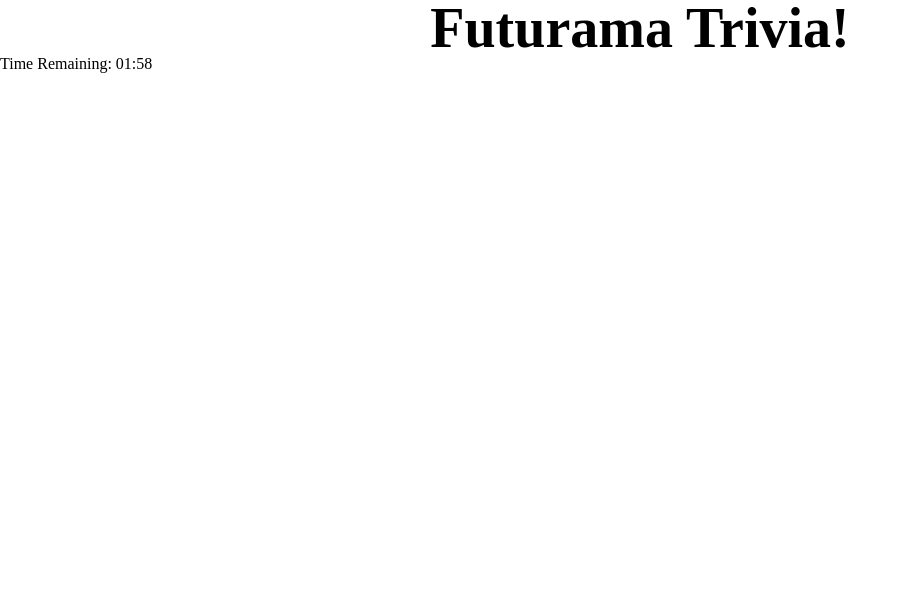
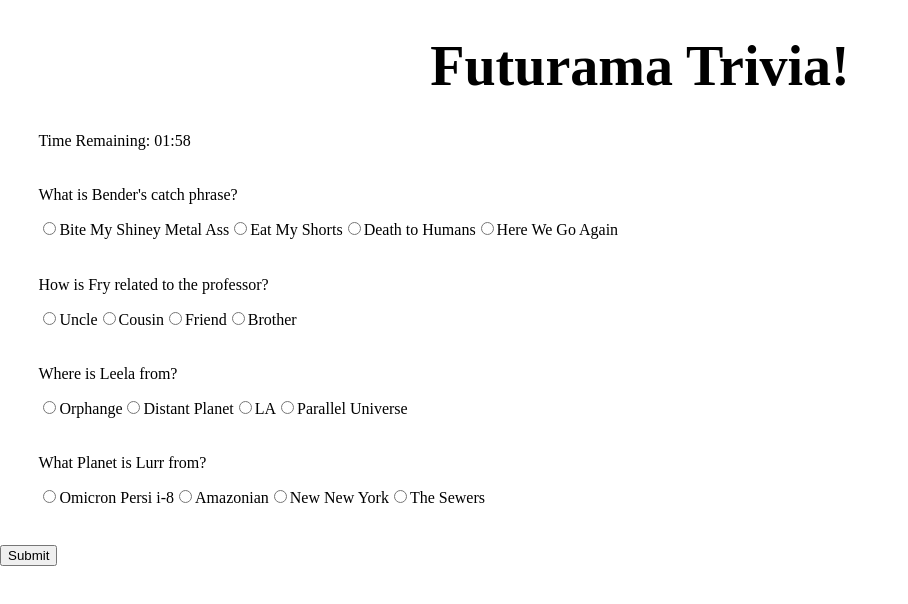
Before and after one commit to jmobley09/TriviaGame, a plain HTML site: page index.html in a window 1280 px wide. Both pictures are taken after a click on the button "Start". Shown: the whole page, without its empty margins (0-908 px from the left). Drawn offline with nearby package versions, Linux system fonts and the light colour scheme.

Commit message:
js to add questions and answers to screen when start is clicked

```diff
--- a/assets/css/style.css
+++ b/assets/css/style.css
@@ -7,3 +7,7 @@
 body {
     background-image: url("../images/background.jpg");
 }
+
+.row {
+    margin: 3%;
+}
--- a/assets/javascript/game.js
+++ b/assets/javascript/game.js
@@ -45,34 +45,75 @@ var QA = {
     questions: {
         one: "What is Bender's catch phrase?",
         two: "How is Fry related to the professor?",
-        three: "Where is Leela from?"
+        three: "Where is Leela from?",
+        four: "What Planet is Lurr from?"
     },
     answers: {
-        one: "Bite My Shiney Metal Ass",
-        two: "Uncle",
-        three: "Orphange"
+        one: ["Bite My Shiney Metal Ass", 'Eat My Shorts', 'Death to Humans', 'Here We Go Again'],
+        two: ["Uncle", 'Cousin', 'Friend', 'Brother', 'Not Related'],
+        three: ["Orphange", 'Distant Planet', 'LA', 'Parallel Universe', 'The Moon'],
+        four: ['Omicron Persi i-8', 'Amazonian', 'New New York', 'The Sewers']
+
     }
 }
 
-// Holds the number that is used for the questions, answers and displaying
-var num = 0;
-var numstring = ['one', 'two', 'three'];
+// Puts the trivia game on the screen
+function runGame() {
 
-// Pulls the question based on number and possible answers & displays to appropiate div
-function DisQuestion() {
-    var idnum = '#' + 'Question' + numstring[num];
-    var questnum = 'QA.questions.' + numstring[num];
-    var ansnum = 'QA.answers.' + numstring[num];
-    $(idnum).append(questnum);
-    $(idnum).append(ansnum);
+    // Displays the questions to the page
+    function DisQuestions() {
+        $('#Questionone').append(QA.questions.one + '<br>' + '<br>');
+        $('#Questiontwo').append(QA.questions.two + '<br>' + '<br>');
+        $('#Questionthree').append(QA.questions.three + '<br>' + '<br>');
+        $('#Questionfour').append(QA.questions.four + '<br>' + '<br>');
+    }
 
-    console.log(idnum);
-}
+    // Puts the correct answer to each question
+    function DisAnswers() {
+
+        // Puts the correct answer on the page with value
+        var inputdiv = "<input type='radio' name='answer' value='1' />"
+        $('#Questionone').append(inputdiv + QA.answers.one[0]);
+        $('#Questiontwo').append(inputdiv + QA.answers.two[0]);
+        $('#Questionthree').append(inputdiv + QA.answers.three[0]);
+        $('#Questionfour').append(inputdiv + QA.answers.four[0]);
+
+        // Puts all remaining answers on the page with a different value
+        for (var i = 1; i < 4; i++) {
+            var inputdiv = "<input type='radio' name='answer2' value='2' />"
+            $('#Questionone').append(inputdiv + QA.answers.one[i]);
+            $('#Questiontwo').append(inputdiv + QA.answers.two[i]);
+            $('#Questionthree').append(inputdiv + QA.answers.three[i]);
+            $('#Questionfour').append(inputdiv + QA.answers.four[i]);
+        }
+
+    }
+
+    function submit() {
+        var btn = $('<button>');
+        btn.attr('id', 'submit');
+        btn.append('Submit');
+
+        $('#subBtn').append(btn);
+    }
+
+    DisQuestions();
+    DisAnswers();
+    submit();
+    function Score() {
+        $("#submit").click(function () {
+            var val = $('input[name=answer]:checked').val();
+            // if (val)
+        });
+    }
+
+};
+
+
 
 // Starts the game
 $('#StartBttn').click(function () {
     startTime();
     $('#StartBttn').detach();
-});
-
-DisQuestion();
+    runGame();
+})
--- a/index.html
+++ b/index.html
@@ -30,20 +30,25 @@
         </div>
         <div class="row">
             <div class="col-md-6">
-                <div id="Question"></div>
+                <div id="Questionone"></div>
             </div>
         </div>
         <div class="row">
             <div class="col-md-6">
-                <div id="Question2"></div>
+                <div id="Questiontwo"></div>
             </div>
         </div>
         <div class="row">
             <div class="col-md-6">
-                <div id="Question3"></div>
+                <div id="Questionthree"></div>
             </div>
         </div>
-
+        <div class="row">
+            <div class="col-md-6">
+                <div id="Questionfour"></div>
+            </div>
+        </div>
+        <div id="subBtn"></div>
     </div>
 
 </body>
```
